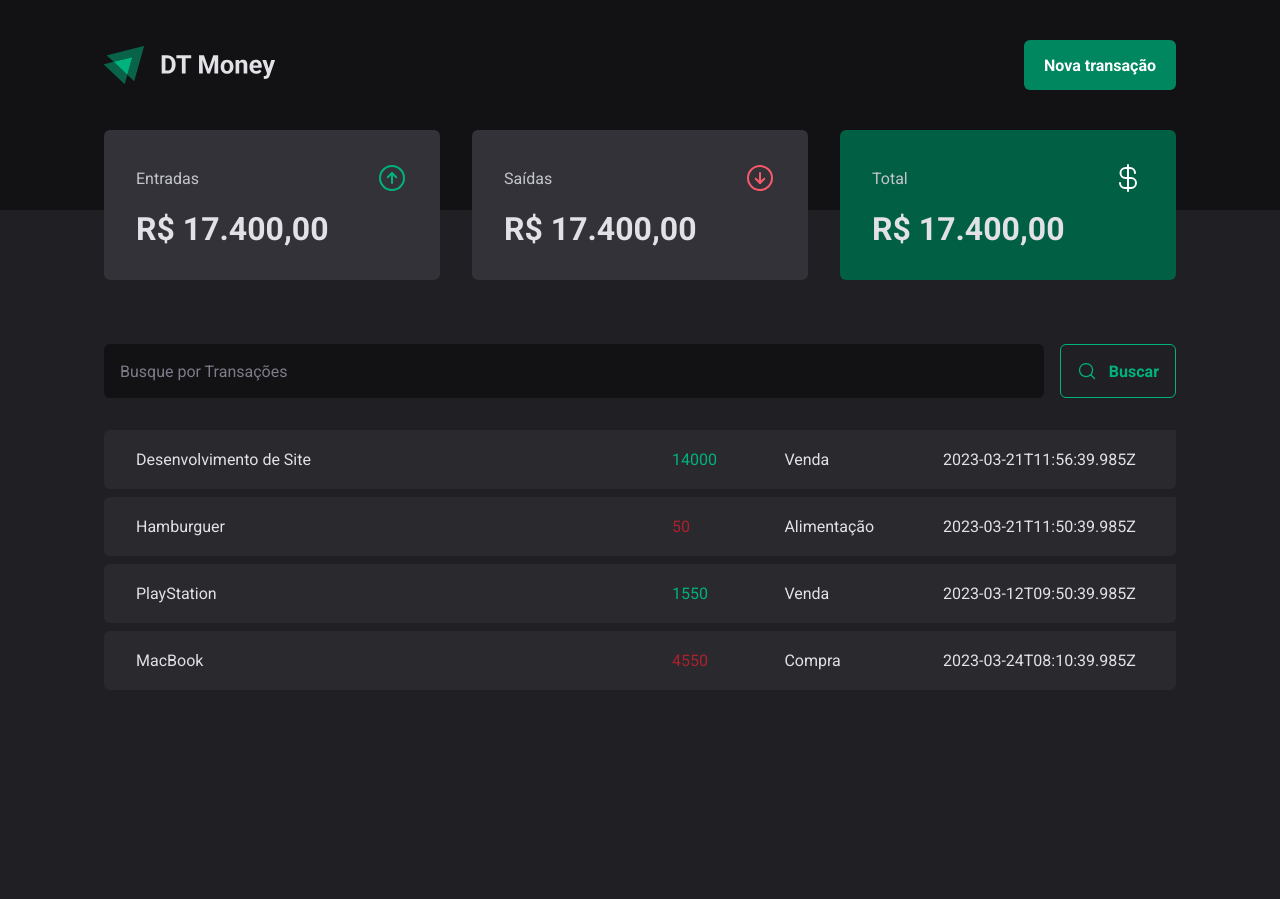
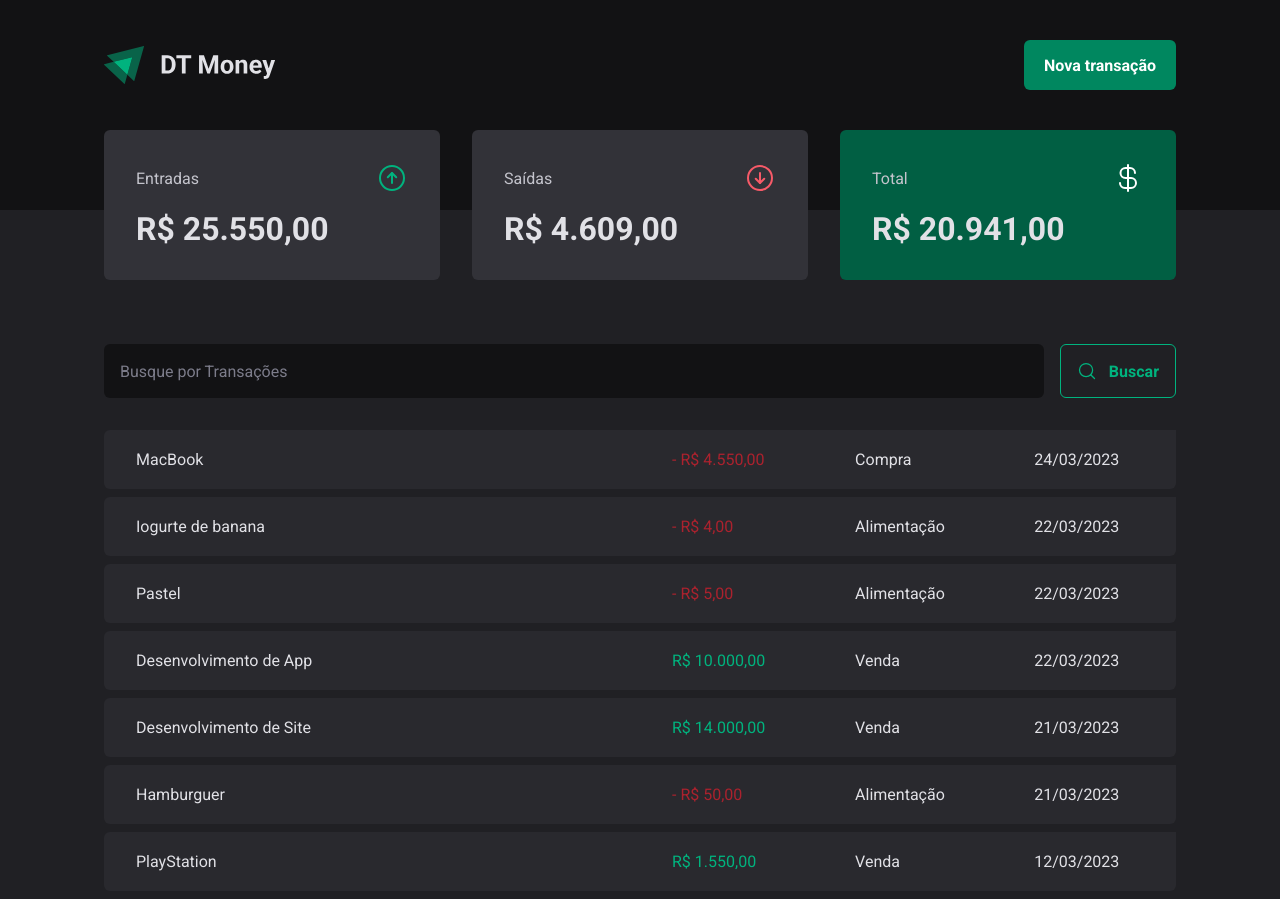
Before and after one commit to VinniC77/VC-Money, a React (Vite) app: page / in a window 1280 px wide. Before the commit the page ends 800 px from the top, so only its background shows below. Built offline with nearby package versions, Linux system fonts and the light colour scheme; data requests are answered from the project's data file.

Commit message:
Finalização da adição de transações

```diff
--- a/package.json
+++ b/package.json
@@ -10,13 +10,17 @@
     "preview": "vite preview"
   },
   "dependencies": {
+    "@hookform/resolvers": "^3.0.0",
     "@radix-ui/react-dialog": "^1.0.3",
     "@radix-ui/react-radio-group": "^1.1.2",
     "@types/styled-components": "^5.1.26",
+    "axios": "^1.3.4",
     "phosphor-react": "^1.4.1",
     "react": "^18.2.0",
     "react-dom": "^18.2.0",
-    "styled-components": "^5.3.8"
+    "react-hook-form": "^7.43.7",
+    "styled-components": "^5.3.8",
+    "zod": "^3.21.4"
   },
   "devDependencies": {
     "@types/react": "^18.0.27",
--- a/server.json
+++ b/server.json
@@ -31,6 +31,30 @@
       "category": "Compra",
       "price": 4550,
       "createdAt": "2023-03-24T08:10:39.985Z"
+    },
+    {
+      "description": "Desenvolvimento de App",
+      "price": 10000,
+      "category": "Venda",
+      "type": "income",
+      "createdAt": "2023-03-22T11:36:37.503Z",
+      "id": 5
+    },
+    {
+      "description": "Pastel",
+      "price": 5,
+      "category": "Alimentação",
+      "type": "outcome",
+      "createdAt": "2023-03-22T11:42:17.337Z",
+      "id": 6
+    },
+    {
+      "description": "Iogurte de banana",
+      "price": 4,
+      "category": "Alimentação",
+      "type": "outcome",
+      "createdAt": "2023-03-22T11:53:30.230Z",
+      "id": 7
     }
   ]
 }
--- a/src/components/NewTransactionModal/index.tsx
+++ b/src/components/NewTransactionModal/index.tsx
@@ -1,8 +1,45 @@
 import * as Dialog from "@radix-ui/react-dialog";
 import { ArrowCircleDown, ArrowCircleUp, X } from "phosphor-react";
 import { CloseButton, Content, Overlay, TransactionType, TransactionTypeButton } from "./styles";
+import * as z from 'zod';
+import { zodResolver } from "@hookform/resolvers/zod";
+import { Controller, useForm } from "react-hook-form";
+import { useContext } from "react";
+import { TransactionContext } from "../../contexts/TransactionsContext";
+
+const newTransactionFormSchema = z.object({
+  description: z.string(),
+  price: z.number(),
+  category: z.string(),
+  type: z.enum(['income', 'outcome'])
+})
+
+type NewTransactionFormInputs = z.infer<typeof newTransactionFormSchema>
 
 export function NewTransactionModal() {
+
+  const { createTransaction } = useContext(TransactionContext)
+
+  const { control, register, handleSubmit, formState: { isSubmitting }, reset } = useForm<NewTransactionFormInputs>({
+    resolver: zodResolver(newTransactionFormSchema),
+    defaultValues: {
+      type: 'income'
+    }
+  })
+
+  async function handleCreateNewTransaction(data: NewTransactionFormInputs) {
+    const { description, price, category, type } = data;
+
+    await createTransaction({
+      description,
+      price,
+      category,
+      type
+    })
+
+    reset();
+  }
+
   return (
     <Dialog.Portal>
       <Overlay />
@@ -11,12 +48,17 @@ export function NewTransactionModal() {
         <CloseButton>
             <X size={24} />
         </CloseButton>
-        <form action="">
-            <input type="text" placeholder="Descrição" required />
-            <input type="number" placeholder="Preço" required />
-            <input type="text" placeholder="Categoria" required />
+        <form onSubmit={handleSubmit(handleCreateNewTransaction)}>
+            <input type="text" placeholder="Descrição" required {...register('description')} />
+            <input type="number" placeholder="Preço" required {...register('price', { valueAsNumber: true })} />
+            <input type="text" placeholder="Categoria" required {...register('category')} />
 
-            <TransactionType>
+            <Controller
+              control={control}
+              name="type"
+              render={({ field }) => {
+                return (
+                  <TransactionType onValueChange={field.onChange} value={field.value}>
                   <TransactionTypeButton variant="income" value="income">
                     <ArrowCircleUp size={24} />
                     Entrada
@@ -27,8 +69,11 @@ export function NewTransactionModal() {
                     Saída
                   </TransactionTypeButton>
                 </TransactionType>
+                )
+              }}
+            />
 
-            <button type="submit">Cadastrar</button>
+            <button type="submit" disabled={isSubmitting}>Cadastrar</button>
         </form>
       </Content>
     </Dialog.Portal>
--- a/src/components/NewTransactionModal/styles.ts
+++ b/src/components/NewTransactionModal/styles.ts
@@ -51,7 +51,12 @@ export const Content = styled(Dialog.Content)`
             margin-top: 1.5rem;
             cursor: pointer;
 
-            &:hover {
+            &:disabled {
+                opacity: 0.6;
+                cursor: not-allowed;
+            }
+
+            &:not(:disabled):hover {
                 background: ${props => props.theme["green-700"]};
                 transition: background-color 0.2s;
             }
--- a/src/components/Summary/index.tsx
+++ b/src/components/Summary/index.tsx
@@ -1,13 +1,11 @@
 import { ArrowCircleUp, CurrencyDollar, ArrowCircleDown } from "phosphor-react";
-import { useContext } from "react";
-import { TransactionContext } from "../../contexts/TransactionsContext";
+import { useSummary } from "../../hooks/UseSummary";
+import { priceFormatter } from "../../utils/formatter";
 import { SummaryCard, SummaryContainer } from "./styles";
 
 export function Summary() {
 
-    const { transactions } = useContext(TransactionContext)
-
-    console.log(transactions)
+  const summary = useSummary();
 
   return (
     <SummaryContainer>
@@ -16,22 +14,22 @@ export function Summary() {
           <span>Entradas</span>
           <ArrowCircleUp size={32} color="#00B37E" />
         </header>
-                <strong>R$ 17.400,00</strong>
+        <strong>{priceFormatter.format(summary.income)}</strong>
       </SummaryCard>
       <SummaryCard>
         <header>
           <span>Saídas</span>
           <ArrowCircleDown size={32} color="#F75A68" />
         </header>
-                <strong>R$ 17.400,00</strong>
+        <strong>{priceFormatter.format(summary.outcome)}</strong>
       </SummaryCard>
       <SummaryCard variant="green">
         <header>
           <span>Total</span>
           <CurrencyDollar size={32} color="#FFF" />
         </header>
-                <strong>R$ 17.400,00</strong>
+        <strong>{priceFormatter.format(summary.total)}</strong>
       </SummaryCard>
     </SummaryContainer>
-    )
+  );
 }
--- a/src/contexts/TransactionsContext.tsx
+++ b/src/contexts/TransactionsContext.tsx
@@ -1,4 +1,5 @@
 import { createContext, ReactNode, useEffect, useState } from "react";
+import { api } from "../lib/axios";
 
 interface Transaction {
   id: number;
@@ -9,8 +10,17 @@ interface Transaction {
   createdAt: string;
 }
 
+interface CreateTransactionInput {
+  description: string;
+  price: number;
+  category: string;
+  type: 'income' | 'outcome';
+}
+
 interface TransactionContextType {
   transactions: Transaction[];
+  fetchTransactions: (query?: string) => Promise<void>;
+  createTransaction: (data: CreateTransactionInput) => Promise<void>;
 }
 
 interface TransactionsProviderProps {
@@ -22,19 +32,40 @@ export const TransactionContext = createContext({} as TransactionContextType);
 export function TransactionsProvider({ children }: TransactionsProviderProps) {
   const [transactions, setTransactions] = useState<Transaction[]>([]);
 
-  async function loadTransactions() {
-    const response = await fetch("http://localhost:3000/transactions");
-    const data = await response.json();
+  async function fetchTransactions(query?: string) {
 
-    setTransactions(data);
+    const response = await api.get('/transactions', {
+      params: {
+        _sort: 'createdAt',
+        _order: 'desc',
+        q: query
+      }
+    })
+
+    setTransactions(response.data);
+  }
+
+  async function createTransaction(data: CreateTransactionInput) {
+
+    const { description, price, category, type } = data;
+
+    const response = await api.post('/transactions', {
+      description,
+      price,
+      category,
+      type,
+      createdAt: new Date()
+    })
+
+    setTransactions(state => [response.data, ...state])
   }
 
   useEffect(() => {
-    loadTransactions();
+    fetchTransactions();
   }, []);
 
   return (
-    <TransactionContext.Provider value={{ transactions }}>
+    <TransactionContext.Provider value={{ transactions, fetchTransactions, createTransaction }}>
       {children}
     </TransactionContext.Provider>
   );
--- /dev/null
+++ b/src/hooks/useSummary.ts
@@ -0,0 +1,27 @@
+import { useContext } from "react";
+import { TransactionContext } from "../contexts/TransactionsContext";
+
+export function useSummary() {
+    const { transactions } = useContext(TransactionContext);
+
+    // {income: 0, outcome: 0, total: 0}
+
+    const summary = transactions.reduce((acc, transaction) => {
+
+      if (transaction.type === 'income') {
+          acc.income += transaction.price;
+          acc.total += transaction.price;
+      } else {
+          acc.outcome += transaction.price;
+          acc.total -= transaction.price;
+      }
+
+      return acc;
+    }, {
+      income: 0,
+      outcome: 0,
+      total: 0,
+    });
+
+    return summary;
+}
--- /dev/null
+++ b/src/lib/axios.ts
@@ -0,0 +1,5 @@
+import axios from "axios";
+
+export const api = axios.create({
+    baseURL: 'http://localhost:3000',
+})
--- a/src/pages/Transactions/components/SearchForm/styles.ts
+++ b/src/pages/Transactions/components/SearchForm/styles.ts
@@ -29,8 +29,14 @@ export const SearchFormContainer = styled.form`
     color: ${(props) => props.theme["green-300"]};
     font-weight: 700;
     border-radius: 6px;
+    cursor: pointer;
 
-    &:hover {
+    &:disabled {
+      opacity: 0.6;
+      cursor: not-allowed;
+    }
+
+    &:not(:disabled):hover {
       background: ${(props) => props.theme["green-500"]};
       border-color: ${(props) => props.theme["green-500"]};
       color: ${(props) => props.theme.white};
--- a/src/pages/Transactions/index.tsx
+++ b/src/pages/Transactions/index.tsx
@@ -2,6 +2,7 @@ import { useContext } from "react";
 import { Header } from "../../components/Header";
 import { Summary } from "../../components/Summary";
 import { TransactionContext } from "../../contexts/TransactionsContext";
+import { dateFormatter, priceFormatter } from "../../utils/formatter";
 import { SearchForm } from "./components/SearchForm";
 import {
   PriceHighLight,
@@ -27,11 +28,12 @@ export function Transactions() {
                   <td width="50%">{transaction.description}</td>
                   <td>
                     <PriceHighLight variant={transaction.type}>
-                      {transaction.price}
+                      {transaction.type === 'outcome' && '- '}
+                      {priceFormatter.format(transaction.price)}
                     </PriceHighLight>
                   </td>
                   <td>{transaction.category}</td>
-                  <td>{transaction.createdAt}</td>
+                  <td>{dateFormatter.format(new Date(transaction.createdAt))}</td>
                 </tr>
               );
             })}
--- /dev/null
+++ b/src/utils/formatter.ts
@@ -0,0 +1,6 @@
+export const dateFormatter = new Intl.DateTimeFormat('pt-BR');
+
+export const priceFormatter = new Intl.NumberFormat('pt-BR', {
+    style: 'currency',
+    currency: 'BRL'
+});
```
Also changed, not shown: src/pages/Transactions/components/SearchForm/index.tsx (+35 -9 lines), 1 other file (tests, documents, lock files or other folders). Lines whose indentation alone changed are shown as unchanged.
